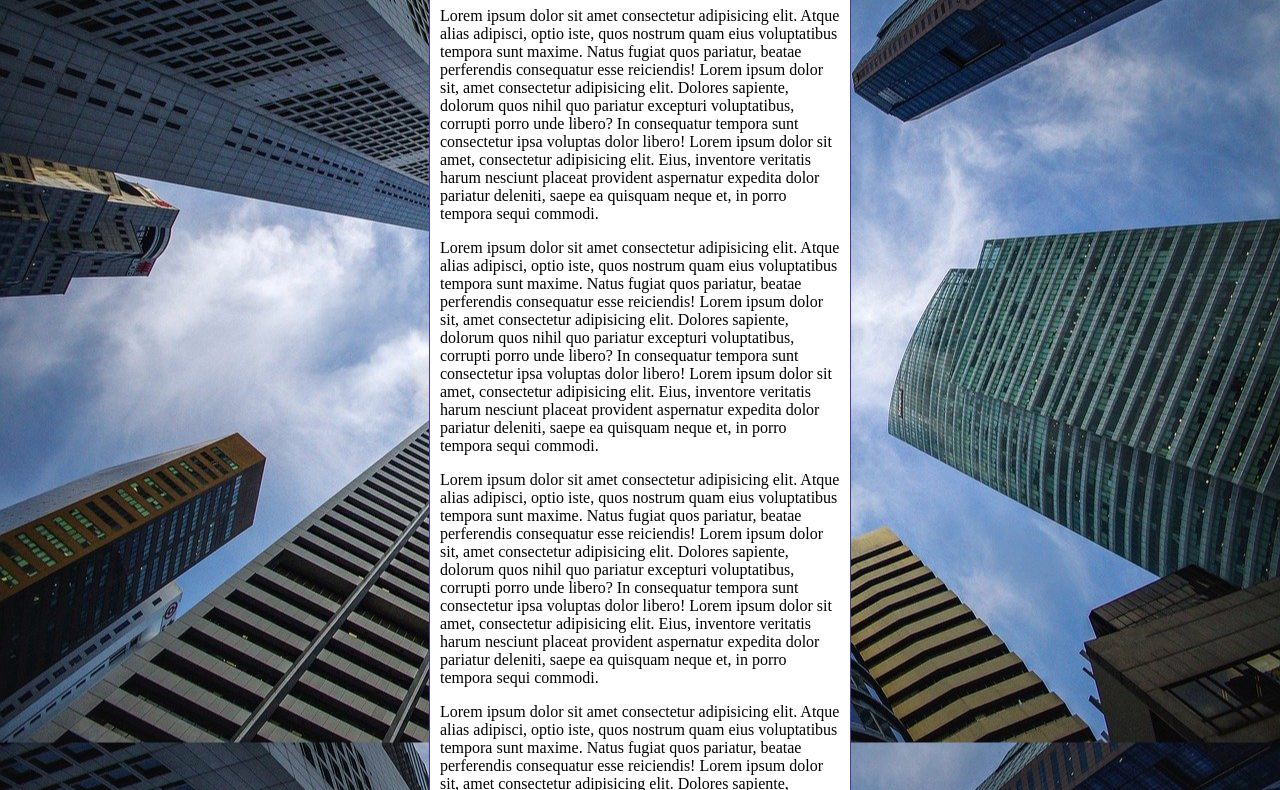
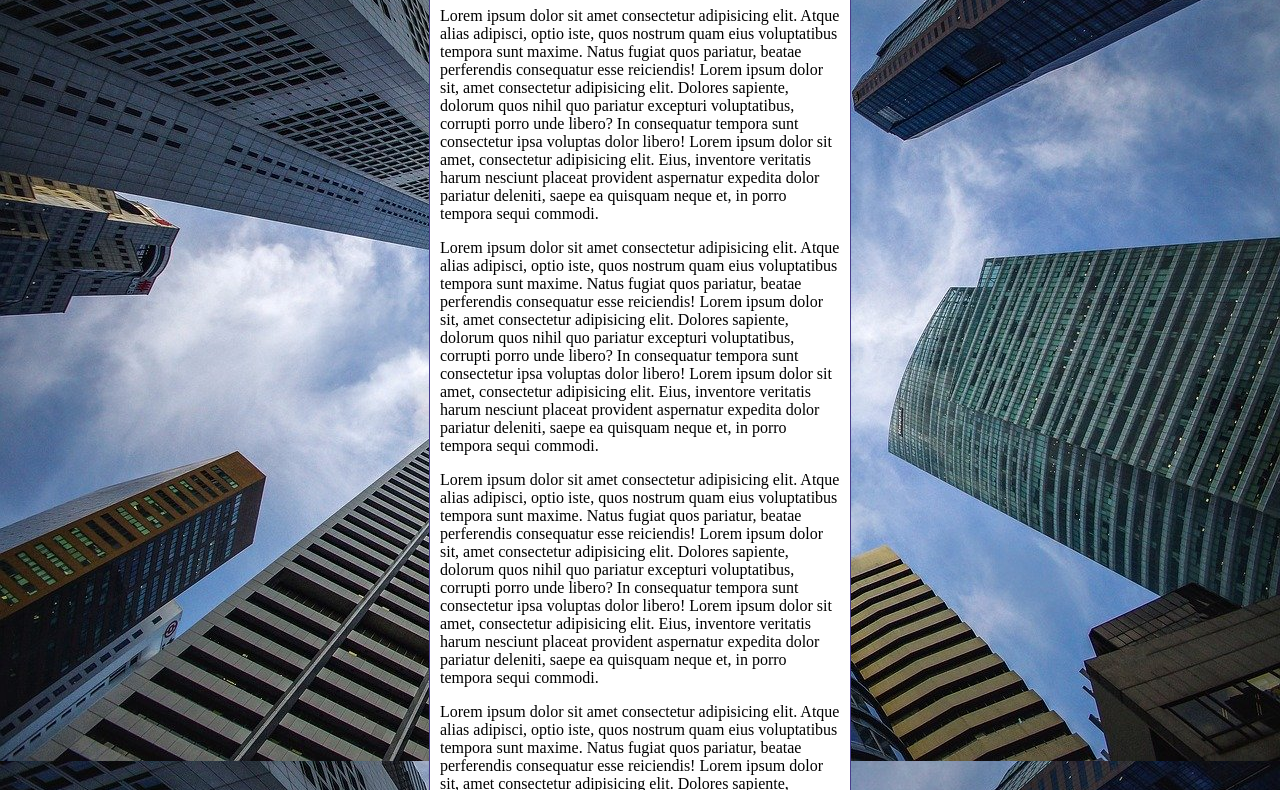
Before and after one commit to kahazdev/html-css, a plain HTML site: page exercicios/ex022/fundo006.html in a window 1280 px wide. Shown: the part 92-882 px from the top of the page. Drawn offline with Linux system fonts and the light colour scheme.

Commit message:
Update fundo006.html

```diff
--- a/exercicios/ex022/fundo006.html
+++ b/exercicios/ex022/fundo006.html
@@ -3,20 +3,31 @@
 <head>
     <meta charset="UTF-8">
     <meta name="viewport" content="width=device-width, initial-scale=1.0">
-    <title>Document</title>
+    <title>Fundo fixo de tela</title>
     <style>
         body{
             height: 100vh;
+            /*
             background-color: black;
             background-image: url('imagens/wallpaper002.jpg');
             background-position: center center;
-            background-repeat: repeat-y;
+            background-repeat: no-repeat;
+            background-size: cover;
+            background-attachment: fixed;
+            */
+
+            /* Shorthand - Background
+            Color > Image > Position > Repeat > [Size]
+            > Attachment
+
+            */
+            background: black url('imagens/wallpaper002.jpg') center center no-repeat  fixed;
             background-size: cover;
         }
 
         main{
             background-color: white;
-            width: 400px;
+            max-width: 400px;
             padding: 10px;
             margin: auto;
             border: 1px solid darkslateblue;
```
